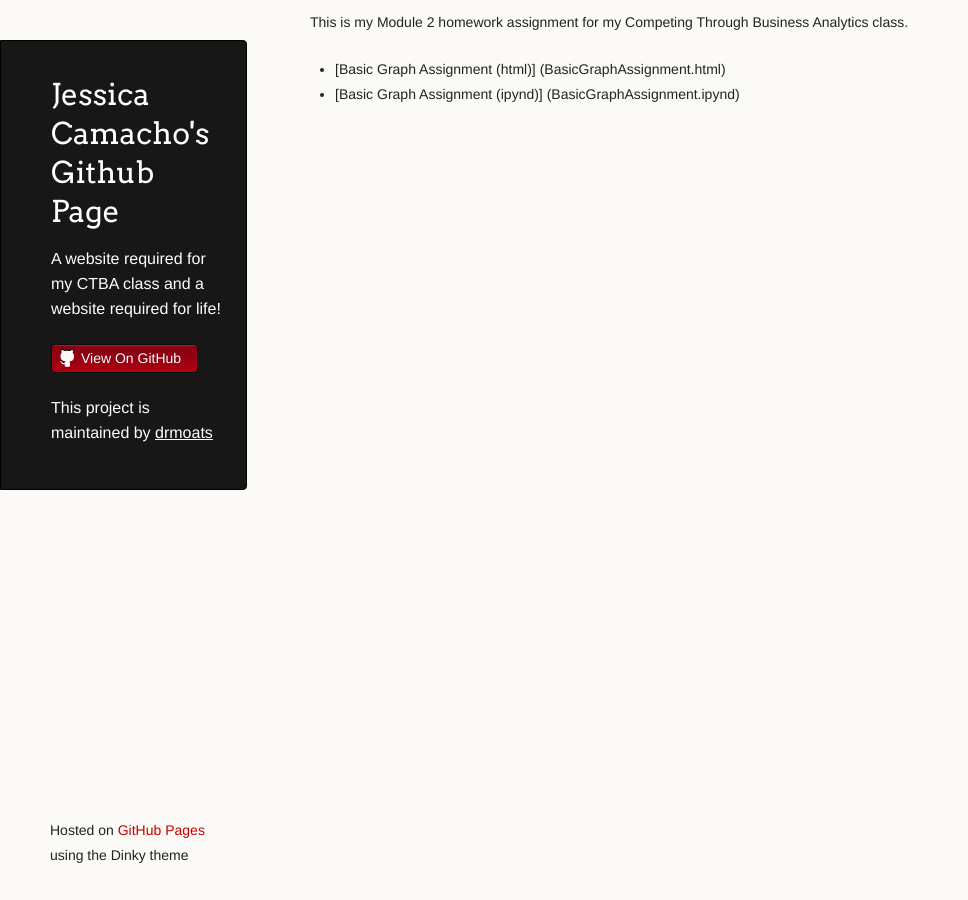
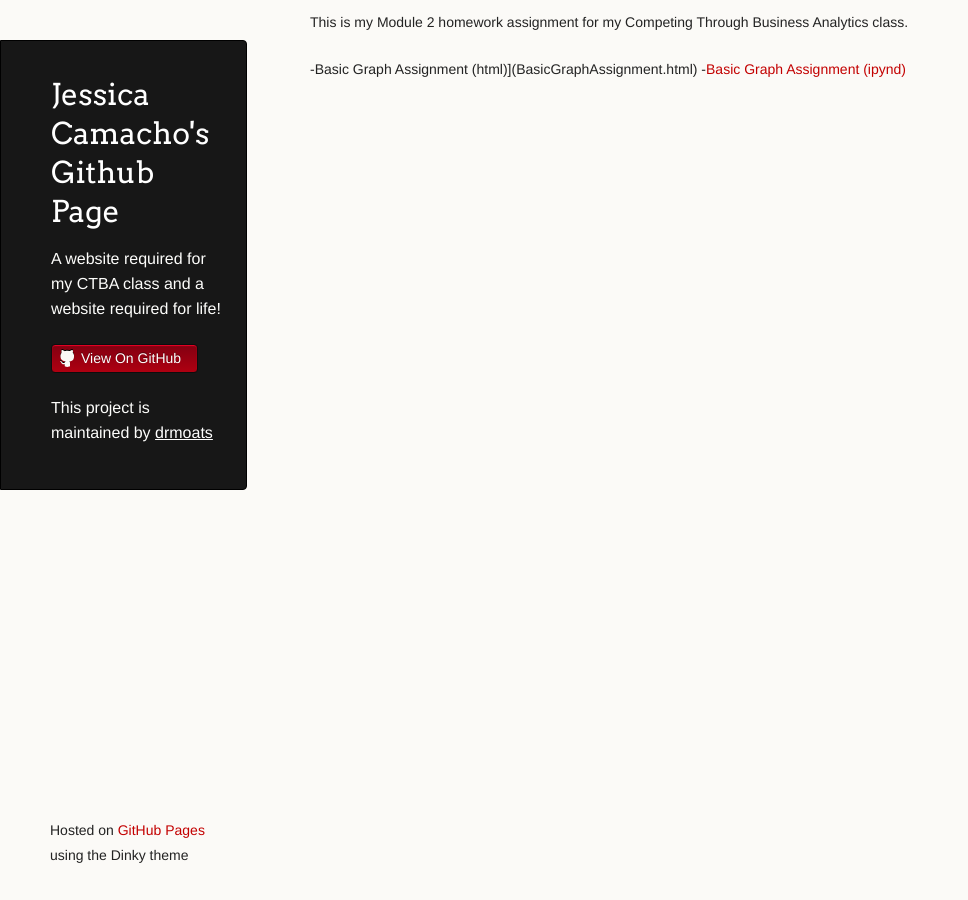
Before and after one commit to drmoats/JeyCamacho.github.io, a Jekyll site: the page built from M2GraphingHW/index.md, in a window 1280 px wide. Shown: the whole page, without its empty margins (0-968 px from the left). Built offline with Jekyll 4.4.1, drawn with Linux system fonts in a browser that asks for light colours; our own code applies the rules of GitHub Pages for plain Markdown files.

Commit message:
Update index.md

```diff
--- a/M2GraphingHW/index.md
+++ b/M2GraphingHW/index.md
@@ -5,5 +5,5 @@
 
 This is my Module 2 homework assignment for my Competing Through Business Analytics class.
 
-- [Basic Graph Assignment (html)] (BasicGraphAssignment.html)
-- [Basic Graph Assignment (ipynd)] (BasicGraphAssignment.ipynd)
+-Basic Graph Assignment (html)](BasicGraphAssignment.html)
+-[Basic Graph Assignment (ipynd)](BasicGraphAssignment.ipynd)
```
